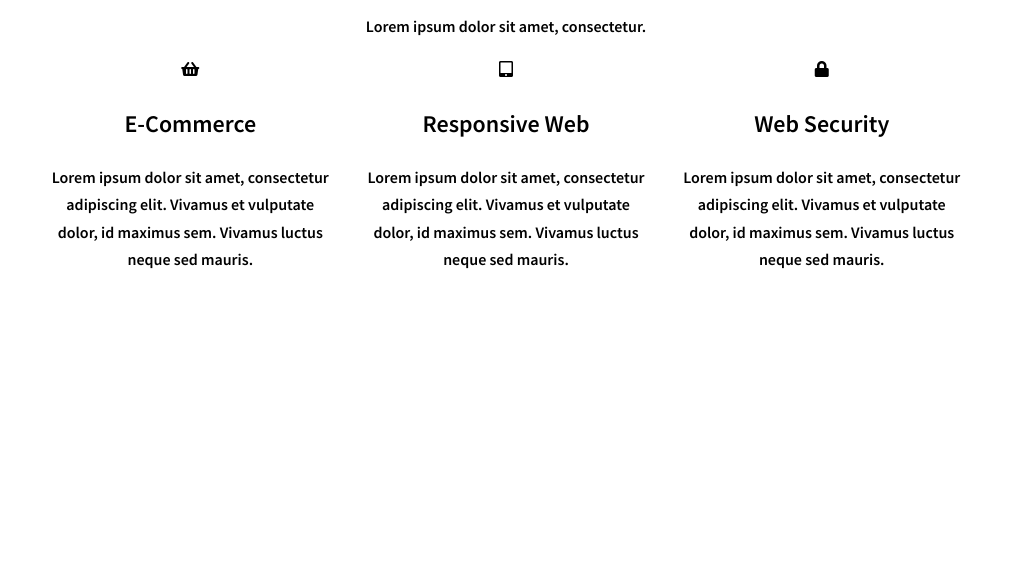
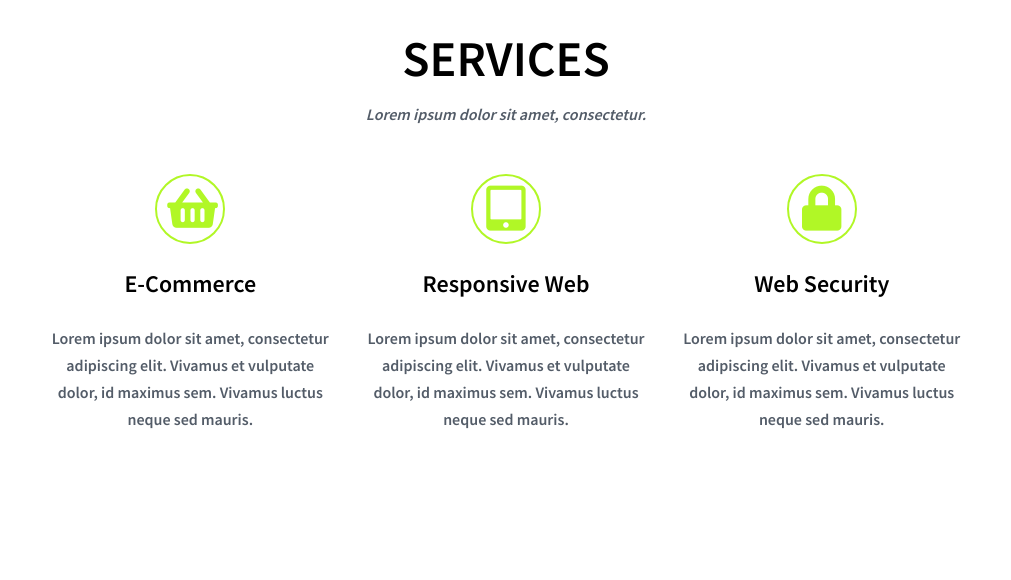
Before and after one commit to Robert-Roszak/Projekt-4, a website: page index.html in a window 1280 px wide. Shown: the part 708-1288 px from the top of the page, without its empty margins (134-1145 px from the left). Before the commit the page ends 997 px from the top, so only its background shows below. Drawn offline with Linux system fonts and the light colour scheme.

Commit message:
Add services style

```diff
--- a/index.html
+++ b/index.html
@@ -38,8 +38,8 @@
 
         <div class="services">
             <div class="container">
-                <h1>Services</h1>
-                <p>Lorem ipsum dolor sit amet, consectetur.</p>
+                <h1 class="header">Services</h1>
+                <p class="subheader">Lorem ipsum dolor sit amet, consectetur.</p>
                 <div class="row">
                     <div class="col-4">
                         <span class="fas fa-shopping-basket"></span>
@@ -59,6 +59,5 @@
                 </div>
             </div>
         </div>
-
     </body>
 </html>
--- a/sass/style.scss
+++ b/sass/style.scss
@@ -4,14 +4,31 @@ $font-header: 'Fredoka One', cursive;
 $font-text: 'Source Sans Pro', sans-serif;
 $color-light: white;
 $color-dark: black;
+$color-additional: rgb(177, 247, 38);
+$color-subheader: #535c68;
 $background-two: #dfe6e9;
 
 /* Global */
 
 .title {
     font-family: $font-title;
-    color: yellow;
+    color: $color-additional;
     font-size: 25px;
+}
+
+.header {
+    font-size: 50px;
+    text-transform: uppercase;
+    margin: 0;
+    padding: 0;
+}
+
+.subheader {
+    font-style: italic;
+    font-family: $font-text;
+    color: $color-subheader;
+    margin-top: 0;
+    padding-top: 0;
 }
 
 a {
@@ -29,6 +46,10 @@ body {
     width: 74%;
 }
 
+.row {
+    padding: 30px 0;
+}
+
 /* Navigation */
 
 nav {
@@ -41,10 +62,6 @@ nav {
     background-repeat: no-repeat;
     position: relative;
     height: 78vh;
-
-    .row {
-        padding: 30px 0;
-    }
 
     ul {
         text-transform: uppercase;
@@ -83,7 +100,7 @@ nav {
         .button {
             display: inline-block;
             min-width: 200px;
-            background-color: yellow;
+            background-color: $color-additional;
             margin: 24px auto 0 auto;
             padding: 16px;
             border-radius: 5px;
@@ -92,8 +109,30 @@ nav {
             text-transform: uppercase;
             text-align: center;
             text-decoration: none;
-            text-shadow: 2px 2px 0px rgba(255, 255, 255, 1);
             cursor: pointer;
         }
     }
 }
+
+/* Services */
+
+.services {
+    padding: 100px 0;
+
+    p {
+        color: $color-subheader
+    }
+
+    .fas {
+        color: $color-additional;
+        font-size: 45px;
+        width: 70px;
+        height: 70px;
+        vertical-align: middle;
+        padding: 10px;
+        border: 2px solid $color-additional;
+        border-radius: 50%;
+        display: inline-block;
+    }
+
+}
```
Also changed, not shown: css/style.css, 1 other file.
